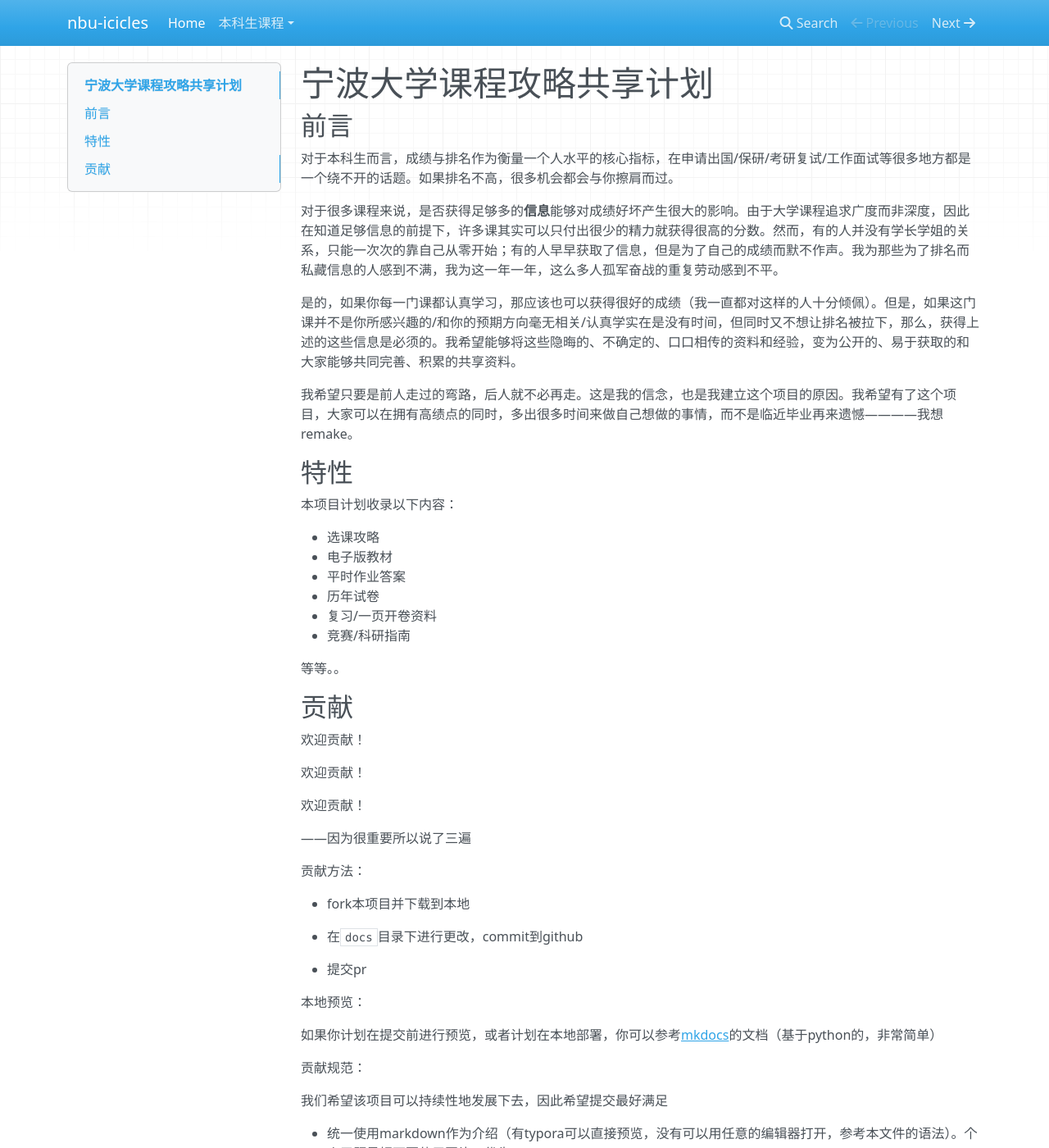
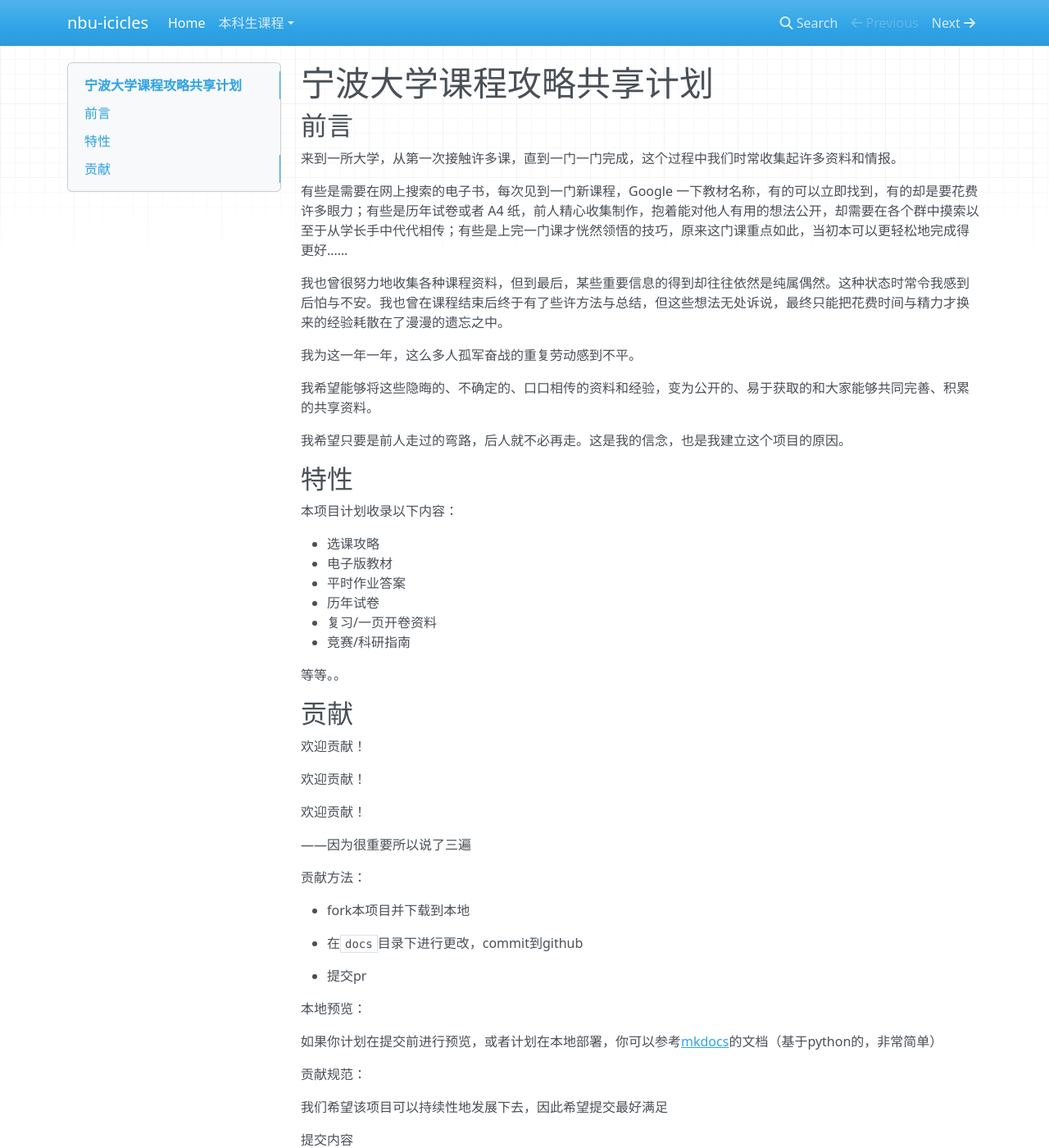
Before and after one commit to NBUComputerRepairClub/nbu-icicles, an MkDocs documentation site: the page built from docs/index.md, in a window 1280 px wide and 1400 px high. Shown: the whole window at 82% size. Built offline with MkDocs 1.6.1, drawn with Linux system fonts in a browser that asks for light colours; nearby versions of some CDN libraries; some of the changed text lies outside the part shown.

Commit message:
docs: 更新主页

```diff
--- a/docs/index.md
+++ b/docs/index.md
@@ -2,13 +2,17 @@
 
 ## 前言
 
-对于本科生而言，成绩与排名作为衡量一个人水平的核心指标，在申请出国/保研/考研复试/工作面试等很多地方都是一个绕不开的话题。如果排名不高，很多机会都会与你擦肩而过。
+来到一所大学，从第一次接触许多课，直到一门一门完成，这个过程中我们时常收集起许多资料和情报。
 
-对于很多课程来说，是否获得足够多的**信息**能够对成绩好坏产生很大的影响。由于大学课程追求广度而非深度，因此在知道足够信息的前提下，许多课其实可以只付出很少的精力就获得很高的分数。然而，有的人并没有学长学姐的关系，只能一次次的靠自己从零开始；有的人早早获取了信息，但是为了自己的成绩而默不作声。我为那些为了排名而私藏信息的人感到不满，我为这一年一年，这么多人孤军奋战的重复劳动感到不平。
+有些是需要在网上搜索的电子书，每次见到一门新课程，Google 一下教材名称，有的可以立即找到，有的却是要花费许多眼力；有些是历年试卷或者 A4 纸，前人精心收集制作，抱着能对他人有用的想法公开，却需要在各个群中摸索以至于从学长手中代代相传；有些是上完一门课才恍然领悟的技巧，原来这门课重点如此，当初本可以更轻松地完成得更好……
 
-是的，如果你每一门课都认真学习，那应该也可以获得很好的成绩（我一直都对这样的人十分倾佩）。但是，如果这门课并不是你所感兴趣的/和你的预期方向毫无相关/认真学实在是没有时间，但同时又不想让排名被拉下，那么，获得上述的这些信息是必须的。我希望能够将这些隐晦的、不确定的、口口相传的资料和经验，变为公开的、易于获取的和大家能够共同完善、积累的共享资料。
+我也曾很努力地收集各种课程资料，但到最后，某些重要信息的得到却往往依然是纯属偶然。这种状态时常令我感到后怕与不安。我也曾在课程结束后终于有了些许方法与总结，但这些想法无处诉说，最终只能把花费时间与精力才换来的经验耗散在了漫漫的遗忘之中。
 
-我希望只要是前人走过的弯路，后人就不必再走。这是我的信念，也是我建立这个项目的原因。我希望有了这个项目，大家可以在拥有高绩点的同时，多出很多时间来做自己想做的事情，而不是临近毕业再来遗憾————我想remake。
+我为这一年一年，这么多人孤军奋战的重复劳动感到不平。
+
+我希望能够将这些隐晦的、不确定的、口口相传的资料和经验，变为公开的、易于获取的和大家能够共同完善、积累的共享资料。
+
+我希望只要是前人走过的弯路，后人就不必再走。这是我的信念，也是我建立这个项目的原因。
 
 ## 特性
 本项目计划收录以下内容：
@@ -50,6 +54,8 @@
 
 我们希望该项目可以持续性地发展下去，因此希望提交最好满足
 
+提交内容
+
 - 统一使用markdown作为介绍（有typora可以直接预览，没有可以用任意的编辑器打开，参考本文件的语法）。个人习题最好不要使用图片，优先pdf。
 
 - 避免上传较大的文件。电子书等内容最好给出百度云/google drive的链接，而不是直接放在项目里
@@ -57,7 +63,19 @@
 - 指明课程的时间（如2023春/秋）与老师名称（统一首字母大写，如FXZ）。
 
 
+提交格式
+
+- 增加文档内容：`docs: 增加/更新xxx课程内容`
+- 增加网站功能：`feat: xxx`
+- 修改big：`fix: xxx`
 
 Issue、PR、纠错、资料、选课/考试攻略，完全欢迎！
 
 来自大家的关注、维护和贡献，才是让这个宁波大学独有的攻略本继续存在的动力~
+
+
+本项目参考了
+
+- https://github.com/ZJU-Turing/TuringCourses/tree/master
+
+- https://github.com/QSCTech/zju-icicles
```
Also changed, not shown: readme.md (+8 -4 lines).
